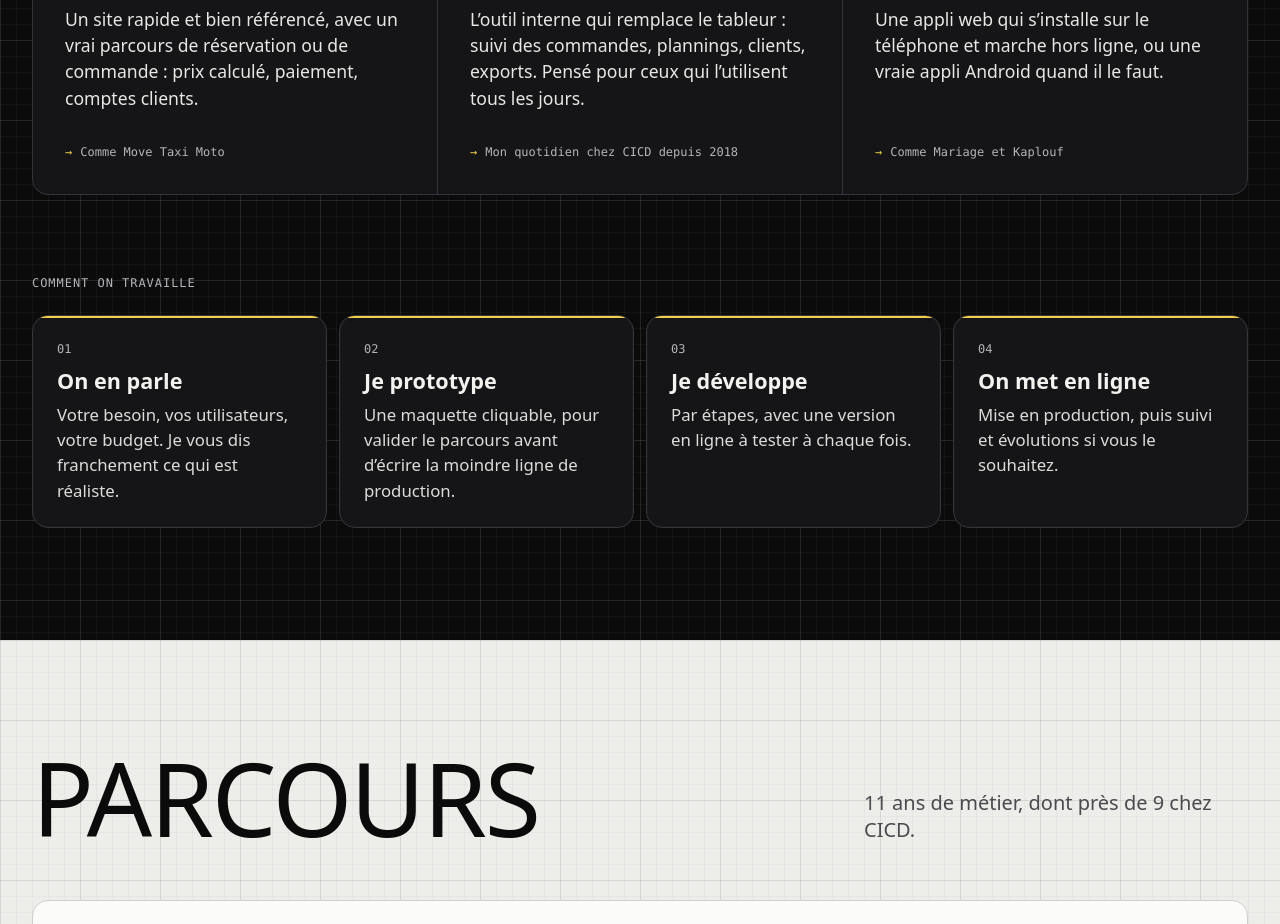
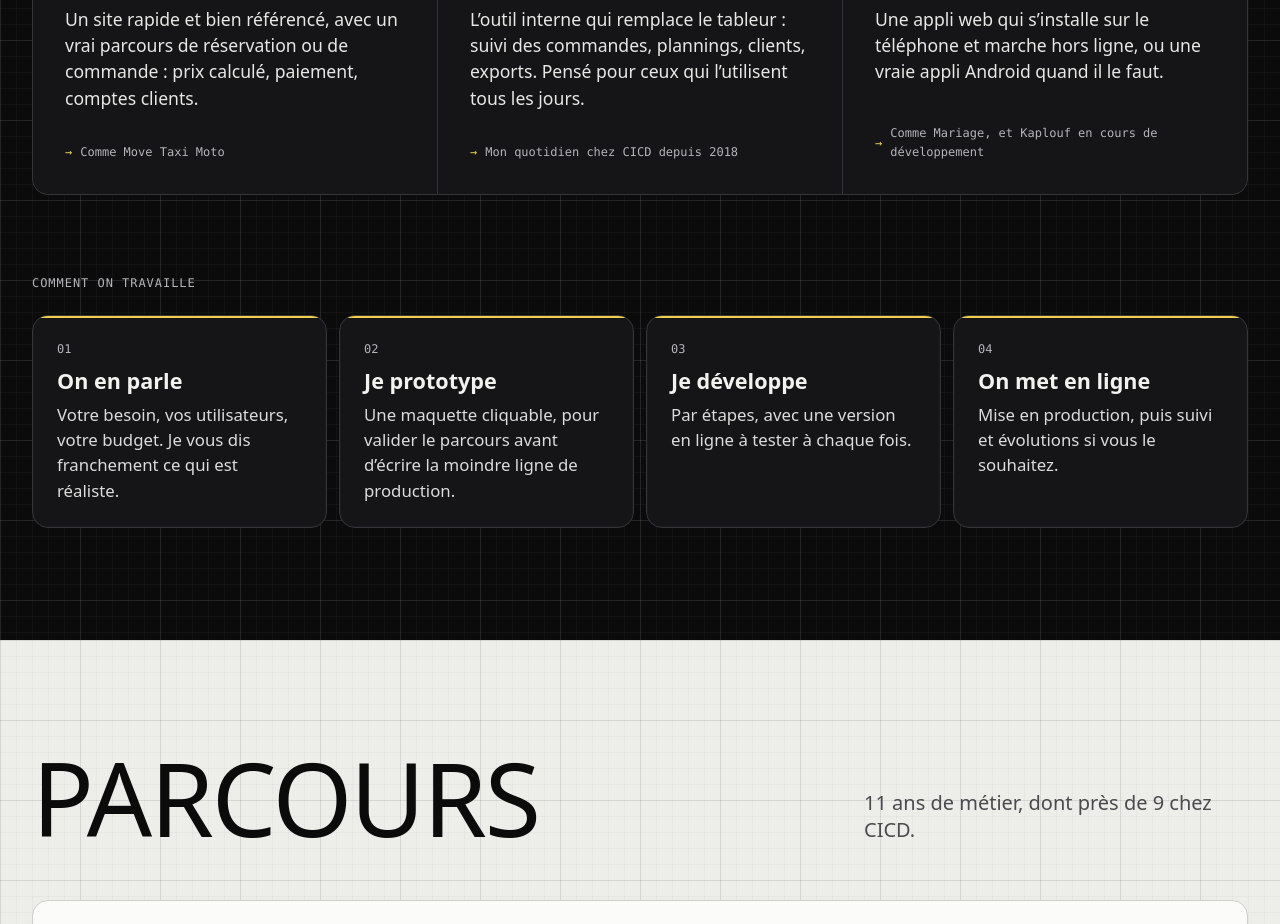
Before and after one commit to mleclerc-dev/portfolio, a Nuxt app: page / in a window 1280 px wide. Shown: the part 3880-4804 px from the top of the page. Built offline with nearby package versions, Linux system fonts and the light colour scheme; no server answers.

Commit message:
fix(services): say Kaplouf is still in development

```diff
--- a/app/data/content.ts
+++ b/app/data/content.ts
@@ -343,6 +343,7 @@ export const shots = {
       src: '/projects/kaplouf-soldier.webp',
       width: 1200,
       height: 1200,
+      // Decorative cut-out over the battle image (which carries the description): empty alt on purpose
       alt: { fr: '', en: '' },
     },
     ginette: {
@@ -558,7 +559,7 @@ export const services: { title: Localized; text: Localized; proof: Localized }[]
       fr: 'Une appli web qui s’installe sur le téléphone et marche hors ligne, ou une vraie appli Android quand il le faut.',
       en: 'A web app that installs on a phone and works offline, or a native Android app when it calls for one.',
     },
-    proof: { fr: 'Comme Mariage et Kaplouf', en: 'Like Mariage and Kaplouf' },
+    proof: { fr: 'Comme Mariage, et Kaplouf en cours de développement', en: 'Like Mariage, with Kaplouf in development' },
   },
 ]
 
```
